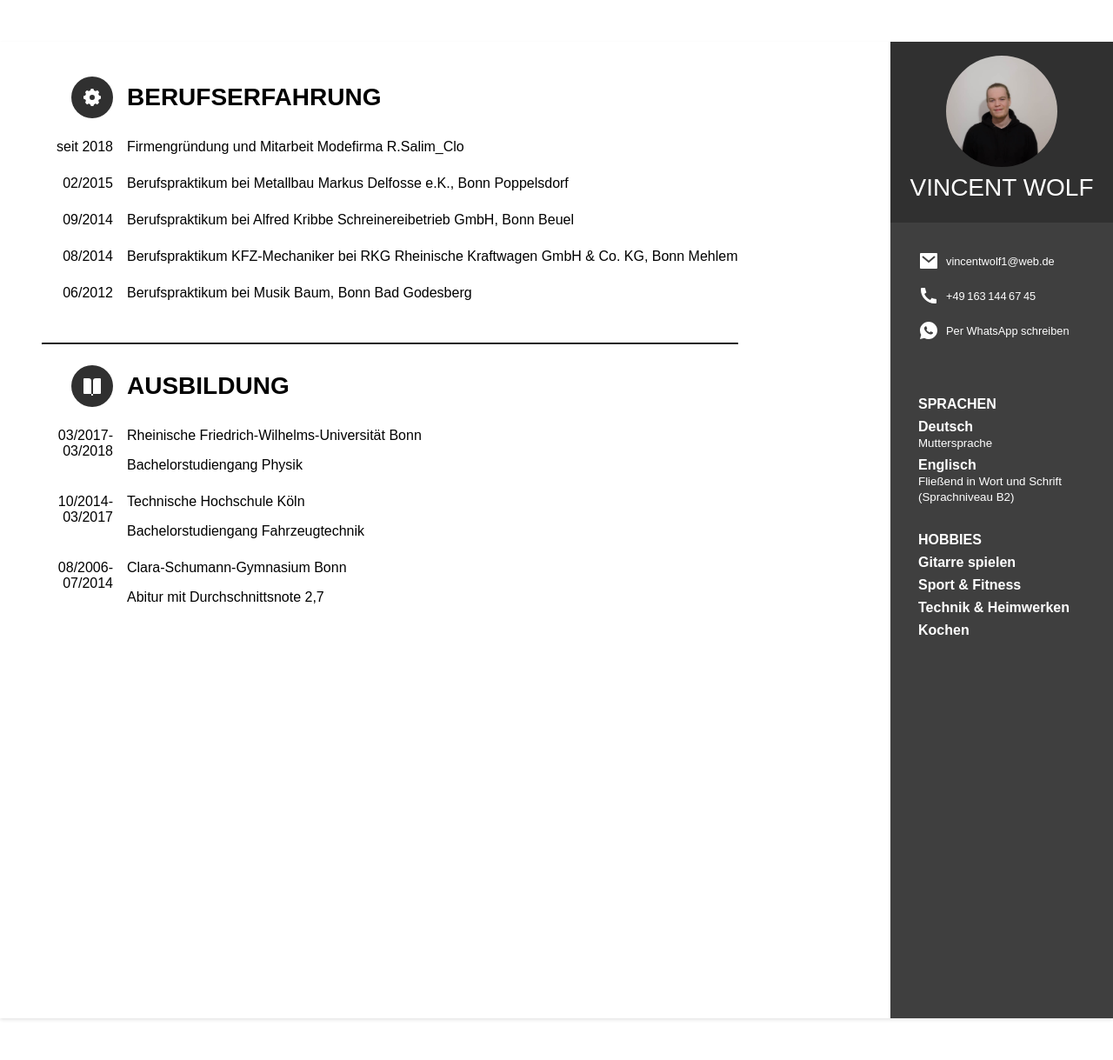
After one commit to keinegrenzen-org/team-resumes, a Symfony app: template templates/resumes/vincent-wolf.html.twig in a window 1280 px wide. The commit adds this page. Shown: the whole page at 87% size. Run offline with Twig, Linux system fonts and the light colour scheme; the template is opened without the code that fills it, so the values that code supplies are empty; style sheets or scripts are compiled from the project's sources; some libraries are stand-ins or nearby versions; some web fonts are replaced.

Commit message:
lebenslauf

```diff
--- a/assets/scss/resume.scss
+++ b/assets/scss/resume.scss
@@ -95,7 +95,7 @@ body.A4 .sheet {
     img {
       height: 100%;
       object-fit: cover;
-      object-position: bottom left;
+      object-position: center;
       width: 100%;
     }
   }
--- /dev/null
+++ b/templates/resumes/vincent-wolf.html.twig
@@ -0,0 +1,194 @@
+{% extends 'base.html.twig' %}
+
+
+{% block title %}Vincent Wolf | keinegrenzen.org Team{% endblock %}
+
+{% block stylesheets %}
+    {{ parent() }}
+    <link rel="stylesheet"
+          href="https://use.typekit.net/qoh5jxk.css"
+    >
+    {{ encore_entry_link_tags('resume') }}
+{% endblock %}
+
+{% block body %}
+    <section class="resume sheet">
+        <main class="content">
+            <div class="headline">
+                <div class="icon-wrapper">
+                    <img class="icon"
+                         src="{{ asset('icons/work.svg') }}"
+                         alt="Berufserfahrung"
+                    >
+                </div>
+                <h3 class="title">Berufserfahrung</h3>
+            </div>
+
+            <div class="entry">
+                <div class="time">
+                    seit 2018
+                </div>
+                <div class="description">
+                    <h4>Firmengründung und Mitarbeit Modefirma R.Salim_Clo</h4>
+                    <p></p>
+                </div>
+            </div>
+            <div class="entry">
+                <div class="time">
+                    02/2015
+                </div>
+                <div class="description">
+                    <h4>Berufspraktikum bei Metallbau Markus Delfosse e.K., Bonn Poppelsdorf</h4>
+                    <p></p>
+                </div>
+            </div>
+            <div class="entry">
+                <div class="time">
+                    09/2014
+                </div>
+                <div class="description">
+                    <h4>Berufspraktikum bei Alfred Kribbe Schreinereibetrieb GmbH, Bonn Beuel</h4>
+                    <p></p>
+                </div>
+            </div>
+            <div class="entry">
+                <div class="time">
+                    08/2014
+                </div>
+                <div class="description">
+                    <h4>Berufspraktikum KFZ-Mechaniker bei RKG Rheinische Kraftwagen GmbH & Co. KG, Bonn Mehlem</h4>
+                    <p></p>
+                </div>
+            </div>
+            <div class="entry">
+                <div class="time">
+                    06/2012
+                </div>
+                <div class="description">
+                    <h4>Berufspraktikum bei Musik Baum, Bonn Bad Godesberg</h4>
+                    <p></p>
+                </div>
+            </div>
+            <hr>
+            <div class="headline">
+                <div class="icon-wrapper">
+                    <img class="icon"
+                         src="{{ asset('icons/book-open-fill.svg') }}"
+                         alt="Ausbildung"
+                    >
+                </div>
+                <h3 class="title">Ausbildung</h3>
+            </div>
+            <div class="entry">
+                <div class="time">
+                    03/2017-03/2018
+                </div>
+                <div class="description">
+                    <h4>Rheinische Friedrich-Wilhelms-Universität Bonn</h4>
+                    <p>Bachelorstudiengang Physik</p>
+                </div>
+            </div>
+            <div class="entry">
+                <div class="time">
+                    10/2014-03/2017
+                </div>
+                <div class="description">
+                    <h4>Technische Hochschule Köln</h4>
+                    <p>Bachelorstudiengang Fahrzeugtechnik</p>
+                </div>
+            </div>
+            <div class="entry">
+                <div class="time">
+                    08/2006-07/2014
+                </div>
+                <div class="description">
+                    <h4>Clara-Schumann-Gymnasium Bonn</h4>
+                    <p>Abitur mit Durchschnittsnote 2,7</p>
+                </div>
+            </div>
+        </main>
+        <aside class="sidebar">
+            <div class="persona">
+                <div class="image-wrapper">
+                    <img class="resume-image"
+                         src="{{ asset('/images/vincent-wolf.jpg') }}"
+                    >
+                </div>
+
+                <h1 class="name">Vincent Wolf</h1>
+            </div>
+            <div class="contact">
+                <ul class="contact-list">
+                    <li>
+                        <div class="contact-item">
+                            <img src="{{ asset('icons/mail-fill.svg') }}"
+                                 alt="Vincent per E-Mail kontaktieren"
+                                 class="icon"
+                            >
+                            <a href="mailto:vincentwolf1@web.de"
+                               title="Vincent per E-Mail kontaktieren"
+                               class="label"
+                            >
+                               vincentwolf1@web.de
+                            </a>
+                        </div>
+                    </li>
+                    <li>
+                        <div class="contact-item">
+                            <img src="{{ asset('icons/phone-fill.svg') }}"
+                                 alt="Vincent anrufen"
+                                 class="icon"
+                            >
+                            <a href="tel:00491631446745"
+                               title="Vincent anrufen"
+                               class="label"
+                            >
+                                +49&thinsp;163&thinsp;144&thinsp;67&thinsp;45
+                            </a>
+                        </div>
+                    </li>
+                    <li class="print-hidden">
+                        <div class="contact-item">
+                            <img src="{{ asset('icons/whatsapp-fill.svg') }}"
+                                 alt="Vincent per WhatsApp kontaktieren"
+                                 class="icon"
+                            >
+                            <a href="https://wa.me/491631446745"
+                               title="Vincent WhatsApp kontaktieren"
+                               class="label"
+                            >
+                                Per WhatsApp schreiben
+                            </a>
+                        </div>
+                    </li>
+                </ul>
+            </div>
+            <div class="skills-hobbies">
+                <h4>Sprachen</h4>
+                <p>
+                    <strong>Deutsch</strong>
+                    <br>
+                    <small>Muttersprache</small>
+                </p>
+                <p>
+                    <strong>Englisch</strong>
+                    <br>
+                    <small>Fließend in Wort und Schrift (Sprachniveau B2)</small>
+                </p>
+                <h4>Hobbies</h4>
+                <p>
+                    <strong>Gitarre spielen</strong>
+                </p>
+                <p>
+                    <strong>Sport & Fitness</strong>
+                </p>
+                <p>
+                    <strong>Technik & Heimwerken</strong>
+                </p>
+                <p>
+                    <strong>Kochen</strong>
+                </p>
+            </div>
+        </aside>
+    </section>
+{% endblock %}
```
Also changed, not shown: public/icons/work.svg (added), public/images/vincent-wolf.jpg (added), 1 other file.
